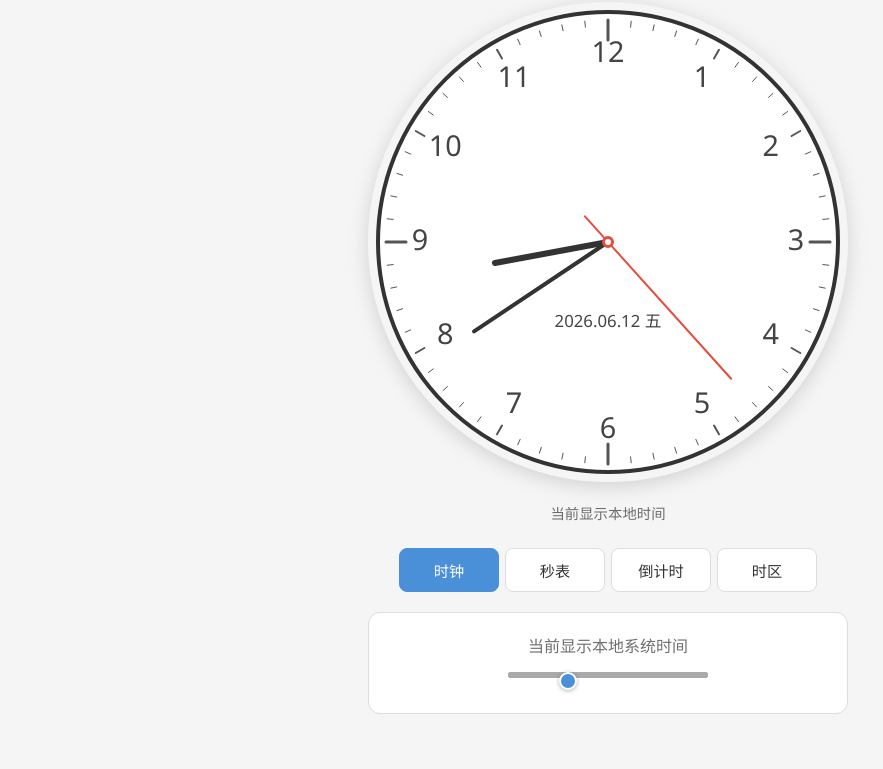
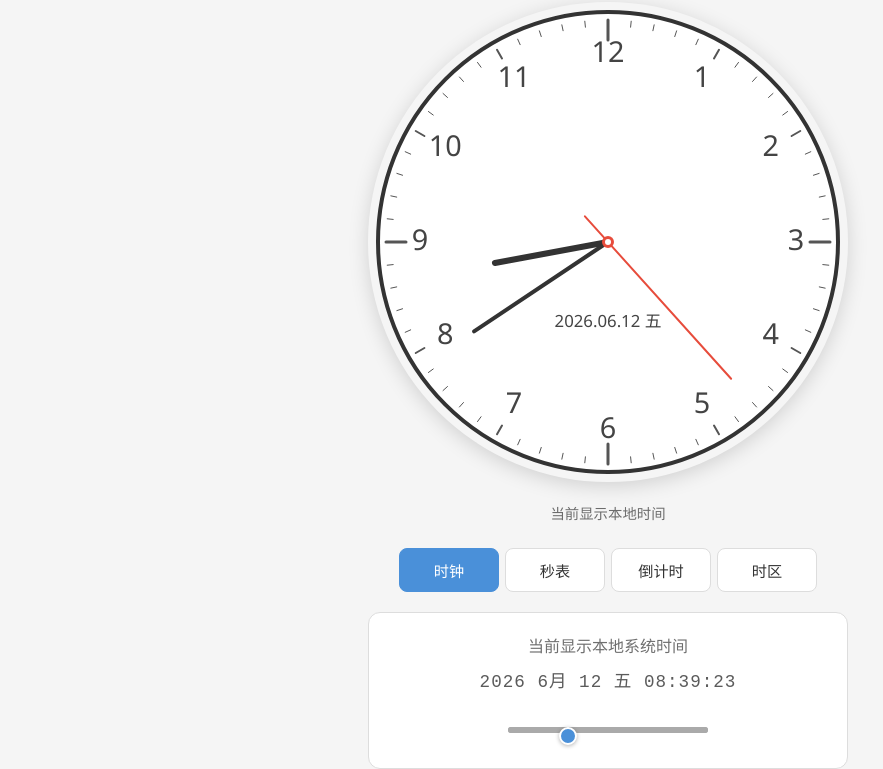
Before and after one commit to allenwwg/clockart, a website built with Vite: page clock-app/index.html in a window 1280 px wide. Shown: the part 82-851 px from the top of the page, without its empty margins (32-915 px from the left). Before the commit the page ends 800 px from the top, so only its background shows below. Built offline with nearby package versions, Linux system fonts and the light colour scheme.

Commit message:
feat: 在时钟面板添加数字日期和时间显示，面板描述跟随时区变化

```diff
--- a/clock-app/index.html
+++ b/clock-app/index.html
@@ -99,7 +99,8 @@
 
       <section id="clock-panel" class="panel active" role="tabpanel" aria-labelledby="tab-clock">
         <div class="panel-content">
-          <p data-i18n="clockPanelDesc">当前显示本地系统时间</p>
+          <p id="clock-panel-desc" data-i18n="clockPanelDesc">当前显示本地系统时间</p>
+          <div id="digital-datetime" class="digital-datetime"></div>
           <div class="size-control">
             <input type="range" id="clock-size-slider" min="200" max="1200" value="480" step="10" />
           </div>
--- a/clock-app/src/main.ts
+++ b/clock-app/src/main.ts
@@ -119,6 +119,8 @@ const clockOnlyBtn = getElementByIdSafe('clock-only-btn') as HTMLButtonElement |
 const timezoneDisplay = getElementByIdSafe('timezone-display') as HTMLDivElement | null;
 const clockOnlyHint = getElementByIdSafe('clock-only-hint') as HTMLDivElement | null;
 const tabNav = getElementByIdSafe('tab-nav') as HTMLDivElement | null;
+const digitalDatetime = getElementByIdSafe('digital-datetime') as HTMLDivElement | null;
+const clockPanelDesc = getElementByIdSafe('clock-panel-desc') as HTMLParagraphElement | null;
 
 // ---- Compatibility: querySelectorAll may return NodeList, iterate safely ----
 const tabBtns = typeof document !== 'undefined' ? document.querySelectorAll('.tab-btn') : [];
@@ -491,10 +493,31 @@ function drawClock(date: Date): void {
   // Update timezone display using cached lookup
   if (selectedTimezone === 'local') {
     if (timezoneDisplay) timezoneDisplay.textContent = t('localTimeLabel');
+    if (clockPanelDesc) clockPanelDesc.textContent = t('clockPanelInfo');
   } else {
     if (timezoneDisplay && cachedSelectedTz) {
       timezoneDisplay.textContent = t('timezoneDisplayLabel') + ' ' + getTimezoneName(cachedSelectedTz.name) + ' (' + cachedSelectedTz.offset + ')';
     }
+    if (clockPanelDesc && cachedSelectedTz) {
+      clockPanelDesc.textContent = t('timezoneDisplayLabel') + ' ' + getTimezoneName(cachedSelectedTz.name);
+    }
+  }
+
+  // Update digital date/time display
+  if (digitalDatetime) {
+    var monthNames = tArray('monthNames');
+    var weekdayNames = tArray('weekdayNames');
+    var datePart = weekdayNames[displayWeekday] || '';
+    var monthPart = monthNames[displayMonth] || String(displayMonth + 1);
+    var timeStr;
+    if (is24Hour) {
+      timeStr = String(hours).padStart(2, '0') + ':' + String(minutes).padStart(2, '0') + ':' + String(seconds).padStart(2, '0');
+    } else {
+      var hour12 = hours % 12 || 12;
+      var ampm = hours >= 12 ? 'PM' : 'AM';
+      timeStr = String(hour12).padStart(2, '0') + ':' + String(minutes).padStart(2, '0') + ':' + String(seconds).padStart(2, '0') + ' ' + ampm;
+    }
+    digitalDatetime.textContent = displayYear + ' ' + monthPart + ' ' + displayDate + ' ' + datePart + '  ' + timeStr;
   }
 }
 
--- a/clock-app/src/style.css
+++ b/clock-app/src/style.css
@@ -208,6 +208,17 @@ header h1 {
   color: var(--display-color);
   letter-spacing: 2px;
   word-break: break-all;
+}
+
+.digital-datetime {
+  font-size: 1.1rem;
+  font-family: 'Courier New', monospace;
+  text-align: center;
+  padding: 10px;
+  margin-bottom: 10px;
+  color: var(--display-color);
+  opacity: 0.8;
+  letter-spacing: 1px;
 }
 
 .btn-group {
```
Also changed, not shown: clock-app/dist/index.html.
